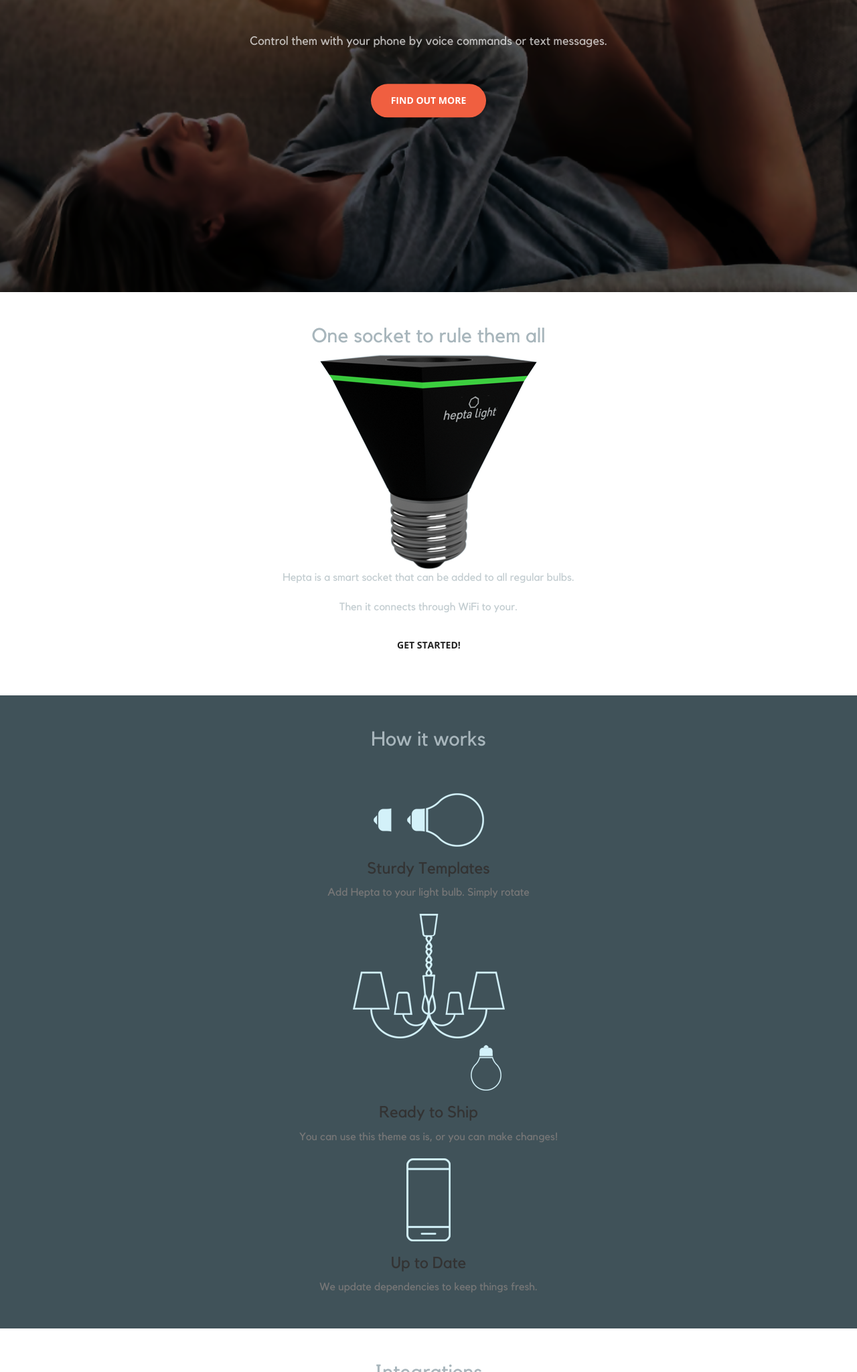
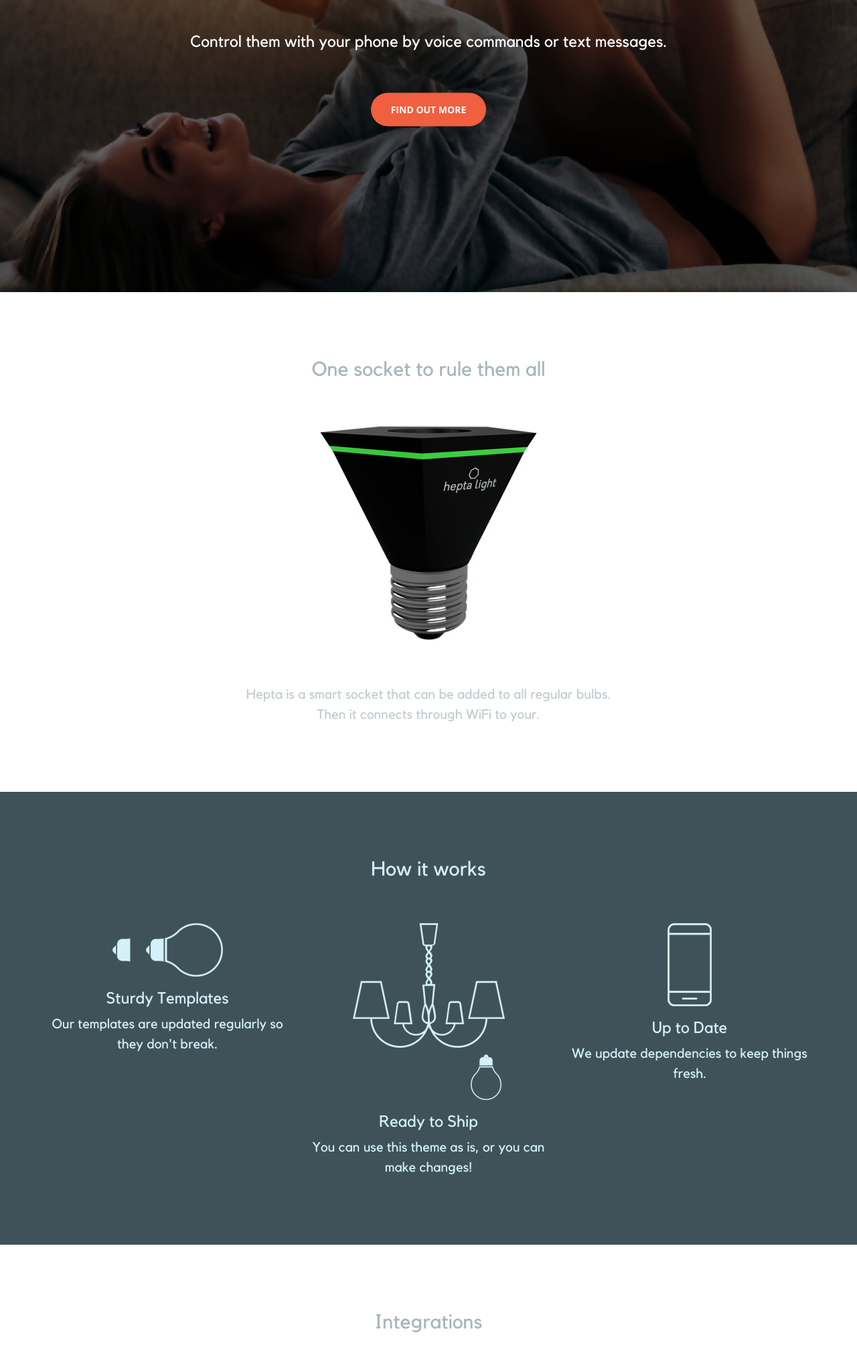
Before and after one commit to hepta-light/hepta-light.github.io, a plain HTML site: page index.html in a window 1280 px wide. Shown: the part 364-2412 px from the top of the page at 67% size. Drawn offline with nearby package versions, Linux system fonts and the light colour scheme.

Commit message:
Changed to static header

```diff
--- a/index.html
+++ b/index.html
@@ -33,21 +33,34 @@
     <script src="https://oss.maxcdn.com/libs/html5shiv/3.7.0/html5shiv.js"></script>
     <script src="https://oss.maxcdn.com/libs/respond.js/1.4.2/respond.min.js"></script>
     <![endif]-->
-
 </head>
 
 <body id="page-top">
 
-<nav id="mainNav" class="navbar navbar-default navbar-fixed-top">
+
+<header>
+    <div class="header-content">
+        <div class="header-content-inner">
+            <hr class="transparent">
+            <h1>Make your regular bulbs smart.</h1>
+            <hr class="transparent">
+            <h3>Control them with your phone by voice commands or text messages.</h3>
+            <hr class="transparent">
+            <a href="#about" class="btn btn-primary btn-xl page-scroll">Find Out More</a>
+        </div>
+    </div>
+</header>
+
+<nav id="mainNav" class="navbar navbar-default navbar-static-top">
     <div class="container-fluid">
         <!-- Brand and toggle get grouped for better mobile display -->
         <div class="navbar-header">
             <button type="button" class="navbar-toggle collapsed" data-toggle="collapse"
                     data-target="#bs-example-navbar-collapse-1">
-                <span class="sr-only">Toggle navigation</span> Menu <i class="fa fa-bars"></i>
+                <span class="sr-only">Toggle navigation</span> <i class="fa fa-bars"></i>
             </button>
             <a class="navbar-brand page-scroll" href="#page-top">
-                <img id="logo" alt="Brand" src="img/Logo_s2_0.7.png">
+                <img id="logo" alt="Brand" src="img/Logo_0.7.png">
             </a>
         </div>
 
@@ -73,34 +86,47 @@
     <!-- /.container-fluid -->
 </nav>
 
-<header>
-    <div class="header-content">
-        <div class="header-content-inner">
-            <hr class="transparent">
-            <h1 id="homeHeading">Make your regular bulbs smart.</h1>
-            <hr class="transparent">
-            <p>Control them with your phone by voice commands or text messages.</p>
-            <a href="#about" class="btn btn-primary btn-xl page-scroll">Find Out More</a>
-        </div>
-    </div>
-</header>
-
 <section id="about">
     <div class="container">
         <div class="row">
             <div class="col-lg-8 col-lg-offset-2 text-center">
                 <h2 class="section-heading">One socket to rule them all</h2>
-                <img src="img/Bulb.png" class="img-responsive center-block" , alt="hoi">
-                <p class="text-faded">
+                <div>
+                    <hr class="transparent">
+                </div>
+                <div>
+                    <hr class="transparent">
+                </div>
+                <img src="img/Bulb.png" class="img-responsive center-block" alt="hoi">
+                <div>
+                    <hr class="transparent">
+                </div>
+                <div>
+                    <hr class="transparent">
+                </div>
+                <p class="text-faded no-padding no-margin">
                     Hepta is a smart socket that can be added to all regular bulbs.
                 </p>
-                <p class="text-faded">
+                <p class="text-faded no-margin">
                     Then it connects through WiFi to your.
                 </p>
-                <a href="#how-it-works" class="page-scroll btn btn-default btn-xl sr-button">Get Started!</a>
             </div>
         </div>
     </div>
+    <!--<div class="row">-->
+    <!--<div class="container-fluid">-->
+    <!--<div class="embed-responsive embed-responsive-16by9">-->
+    <!--<div class="video-background">-->
+    <!--<div class="video-foreground">-->
+    <!--<iframe id='player' width="100%" height="100%"-->
+    <!--src="https://www.youtube.com/embed/zzj4f5tnnuE?modestbranding=1&controls=0&showinfo=0&rel=0&autoplay=1&loop=1&playlist=zzj4f5tnnuE"-->
+    <!--frameborder="0"></iframe>-->
+    <!--</div>-->
+    <!--</div>-->
+    <!--</div>-->
+    <!--</div>-->
+    <!--</div>-->
+
 </section>
 
 <section id="how-it-works">
@@ -108,36 +134,32 @@
         <div class="row">
             <div class="col-lg-12 text-center">
                 <h2 class="section-heading">How it works</h2>
-                <hr class="transparent">
-            </div>
-        </div>
-    </div>
-    <div class="container">
-        <div class="row center-block">
-            <div class="col-lg-8 col-lg-offset-2 text-center">
-                <div class="service-box sr-icons">
-                    <img src="img/Bulb%20icon.png" class="img-responsive center-block"
-                         alt="Add Hepta to your light bulb. Simply rotate">
-                    <h3>Sturdy Templates</h3>
-                    <p class="text-muted">Add Hepta to your light bulb. Simply rotate</p>
+                <div>
+                    <hr class="transparent">
                 </div>
             </div>
         </div>
-        <div class="row center-block">
-            <div class="col-lg-8 col-lg-offset-2 text-center">
-                <div class="service-box sr-icons">
-                    <img src="img/Lamp%20icon.png" class="img-responsive center-block"
-                         alt="Add Hepta to your light bulb. Simply rotate">
+        <div class="row d-flex p-2">
+            <div class="col-lg-4 col-md-4 text-center">
+                <div class="service-box d-flex align-items-end">
+                    <img src="img/Bulb%20icon.png">
+                    <!--<i class="fa fa-4x fa-diamond text-primary sr-icons"></i>-->
+                    <h3>Sturdy Templates</h3>
+                    <p class="text-muted">Our templates are updated regularly so they don't break.</p>
+                </div>
+            </div>
+            <div class="col-lg-4 col-md-4 text-center">
+                <div class="service-box">
+                    <img src="img/Lamp%20icon.png">
+                    <!--<i class="fa fa-4x fa-paper-plane text-primary sr-icons"></i>-->
                     <h3>Ready to Ship</h3>
                     <p class="text-muted">You can use this theme as is, or you can make changes!</p>
                 </div>
             </div>
-        </div>
-        <div class="row">
-            <div class="col-lg-8 col-lg-offset-2 text-center">
-                <div class="service-box sr-icons">
-                    <img src="img/Phone%20icon.png" class="img-responsive center-block"
-                         alt="Add Hepta to your light bulb. Simply rotate">
+            <div class="col-lg-4 col-md-4 text-center">
+                <div class="service-box">
+                    <img src="img/Phone%20icon.png">
+                    <!--<i class="fa fa-4x fa-newspaper-o text-primary sr-icons"></i>-->
                     <h3>Up to Date</h3>
                     <p class="text-muted">We update dependencies to keep things fresh.</p>
                 </div>
@@ -218,6 +240,40 @@
 <!-- Theme JavaScript -->
 <script src="js/creative.min.js"></script>
 
+
+<script>
+    $(window).off('.affix');
+    $("#mainNav")
+        .removeClass("affix affix-top affix-bottom")
+        .removeData("bs.affix");
+</script>
+
+<script>
+    $(document).ready(function(){
+        $(window).scroll(function () {
+            if ($(this).scrollTop() > 50) {
+                $('#back-to-top').fadeIn();
+            } else {
+                $('#back-to-top').fadeOut();
+            }
+        });
+        // scroll body to 0px on click
+        $('#back-to-top').click(function () {
+            $('#back-to-top').tooltip('hide');
+            $('body,html').animate({
+                scrollTop: 0
+            }, 800);
+            return false;
+        });
+
+        $('#back-to-top').tooltip('show');
+
+    });
+</script>
+
+<a id="back-to-top" href="#" class="btn btn-primary btn-lg back-to-top" role="button"
+   title="Click to return on the top page" data-toggle="tooltip" data-placement="left"><span
+        class="glyphicon glyphicon-chevron-up"></span></a>
 </body>
 
 </html>
```
Also changed, not shown: css/creative.min.css, js/creative.min.js, 1 other file.
